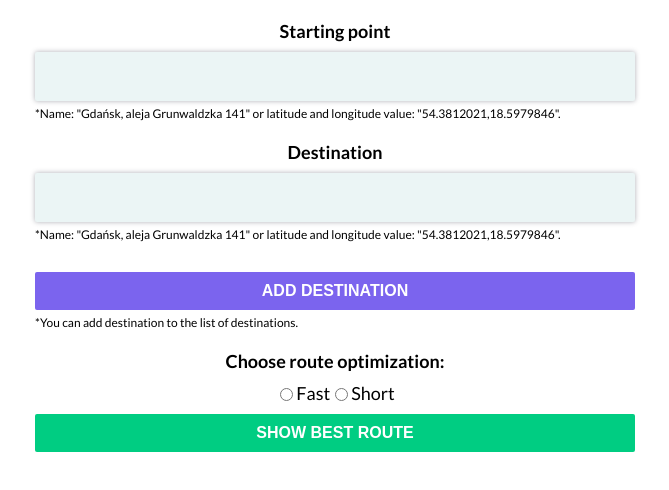
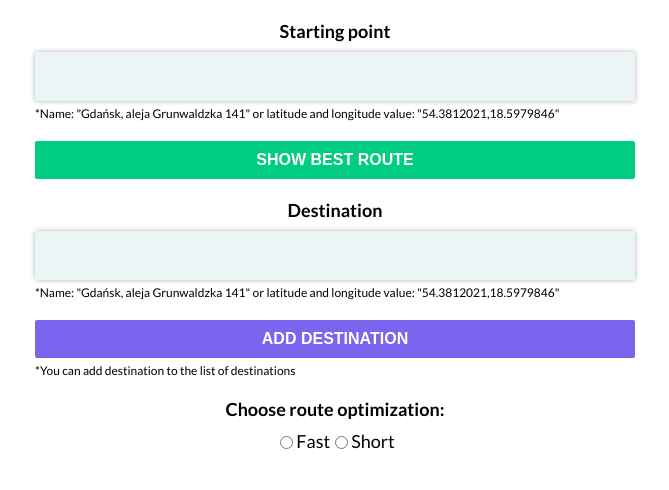
Before and after one commit to rob-now/route-finder--react, a React (Create React App) app: page / in a window 1280 px wide. Shown: the top 490 px of the page, without its empty margins (305-974 px from the left). Built offline with nearby package versions, Linux system fonts and the light colour scheme.

Commit message:
Changes in form submitting (enabled submitting by enter key)

```diff
--- a/src/components/FormView.css
+++ b/src/components/FormView.css
@@ -62,7 +62,7 @@ body {
     font-weight: bold;
     width: 600px;
     padding: 10px;
-    margin: 10px 0 5px 0;
+    margin: 0 0 5px 0;
     text-transform: uppercase;
     text-align: center;
     color: #fff;
@@ -75,10 +75,12 @@ body {
 
 .btn-add-destination {
     background: #7b64ee;
+
 }
 
 .btn-submit {
     background: #00cd82;
+    margin: 0 0 20px 0;
 }
 
 .btn-add-destination:hover,
--- a/src/components/FormView.js
+++ b/src/components/FormView.js
@@ -6,9 +6,16 @@ import DestinationsList from './DestinationsList'
 
 class FormView extends Component {
 
-  handleClick = () => {
+  handleClick = event => {
+    event.preventDefault()
+
     if (this.props.startingPoint.trim() === '') {
-      this.props.passFormErrorToContext(new Error('Starting point cannot be empty.'))
+      this.props.passFormErrorToContext(new Error('Starting point cannot be empty'))
+      return
+    }
+
+    if (this.props.destinations.length === 0) {
+      this.props.passFormErrorToContext(new Error('There are no destinations'))
       return
     }
 
@@ -19,6 +26,8 @@ class FormView extends Component {
   render() {
     return (
       <div className="form__container">
+
+        <form onSubmit={this.handleClick}>
           <div className="form__container--input-text">
             <label className="form__input-text-label" htmlFor="form__input-startingPoint">Starting point</label>
             <input
@@ -29,9 +38,19 @@ class FormView extends Component {
               value={this.props.startingPoint}
               onChange={this.props.handleChange}
             />
-          <p className="form__input-description">*Name: "Gdańsk, aleja Grunwaldzka 141" or latitude and longitude value:
-            "54.3812021,18.5979846".</p>
+            <p className="form__input-description">*Name: "Gdańsk, aleja Grunwaldzka 141" or latitude and longitude
+              value:
+              "54.3812021,18.5979846"</p>
           </div>
+          <button
+            className="form__btn btn-submit"
+            onClick={this.handleClick}
+          >
+            Show best route
+          </button>
+        </form>
+
+        <form onSubmit={this.props.addDestination}>
           <div className="form__container--input-text">
             <label className="form__input-text-label" htmlFor="form__input-destination">Destination</label>
             <input
@@ -42,8 +61,9 @@ class FormView extends Component {
               value={this.props.destination}
               onChange={this.props.handleChange}
             />
-          <p className="form__input-description">*Name: "Gdańsk, aleja Grunwaldzka 141" or latitude and longitude value:
-            "54.3812021,18.5979846".</p>
+            <p className="form__input-description">*Name: "Gdańsk, aleja Grunwaldzka 141" or latitude and longitude
+              value:
+              "54.3812021,18.5979846"</p>
 
           </div>
           <button
@@ -52,7 +72,9 @@ class FormView extends Component {
           >
             Add destination
           </button>
-        <p className="form__input-description">*You can add destination to the list of destinations.</p>
+          <p className="form__input-description">*You can add destination to the list of destinations</p>
+        </form>
+
         <div className="form__container--input-radio">
           <p className="form__input-radio-title">Choose route optimization:</p>
           <div className="form__container--input-radio-buttons">
@@ -78,12 +100,7 @@ class FormView extends Component {
             <label className="form__radio-input" htmlFor="form__radio-shortest">Short</label>
           </div>
         </div>
-        <button
-          className="form__btn btn-submit"
-          onClick={this.handleClick}
-        >
-          Show best route
-        </button>
+
         <FormErrorsView/>
         <DestinationsList/>
       </div>
--- a/src/components/RouteSummary.js
+++ b/src/components/RouteSummary.js
@@ -27,7 +27,7 @@ class RouteSummary extends Component {
       <div className="route-summary__table">
         <div className="route-summary__table-row route-summary__table-heading">
           <div className="route-summary__table-cell route-summary__table-cell-first">
-            Waypoints
+            Directions
           </div>
           <div className="route-summary__table-cell">
             Distance
--- a/src/contexts/Form.js
+++ b/src/contexts/Form.js
@@ -34,7 +34,7 @@ export class FormProvider extends Component {
 
       if (this.state.destination.trim() === '') {
         this.setState({
-          formError: new Error('Destination cannot be empty.')
+          formError: new Error('Destination cannot be empty')
         })
         return
       }
@@ -78,14 +78,14 @@ export class FormProvider extends Component {
 
       if (startingPoint.trim() === '') {
         this.setState({
-          formError: new Error('Starting point cannot be empty.')
+          formError: new Error('Starting point cannot be empty')
         })
         return
       }
 
       if (optimization.trim() === '') {
         this.setState({
-          formError: new Error('You have to choose route optimization (fast or short).')
+          formError: new Error('You have to choose route optimization (fast or short)')
         })
         return
       }
```
Lines whose indentation alone changed are shown as unchanged.
